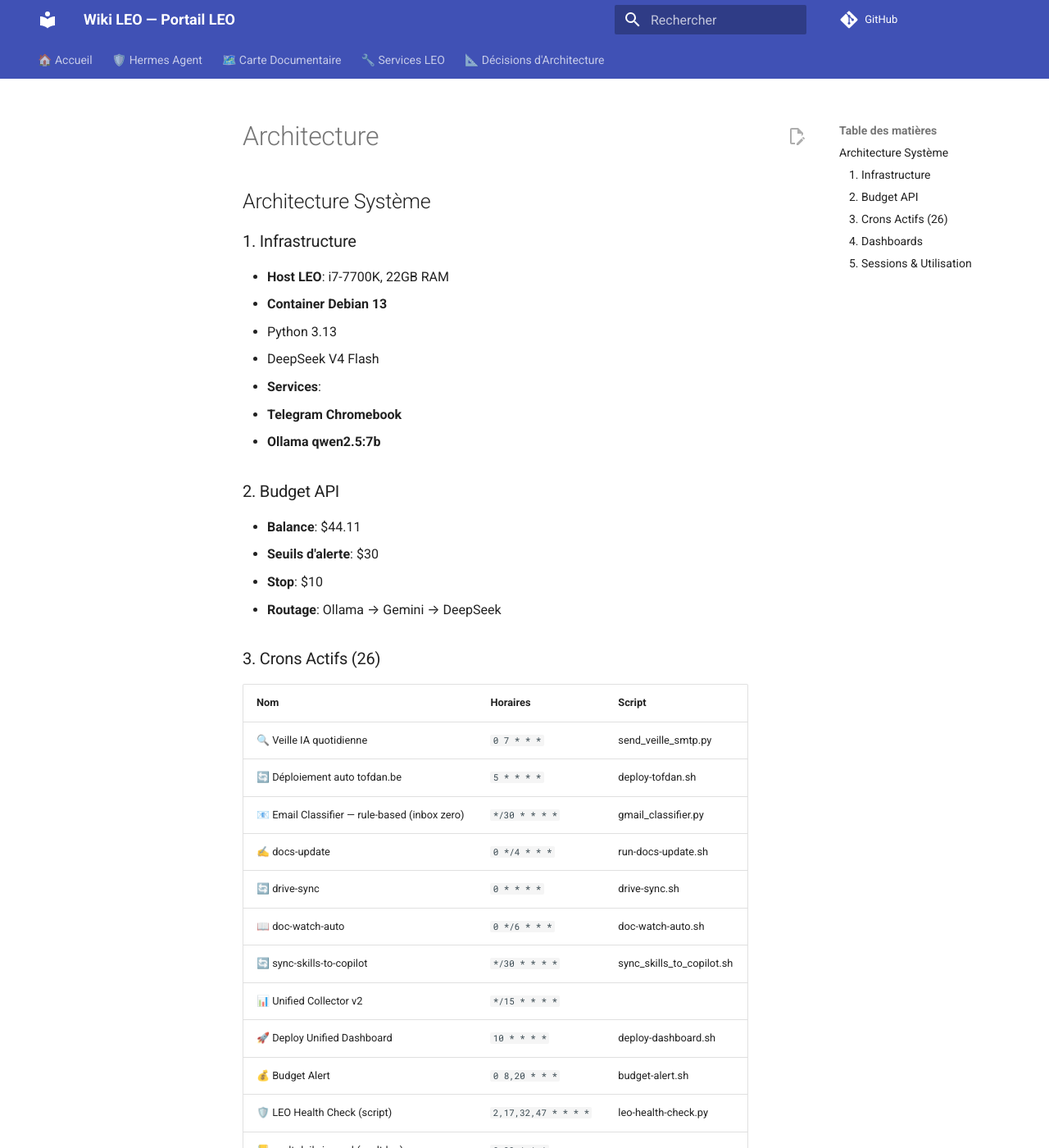
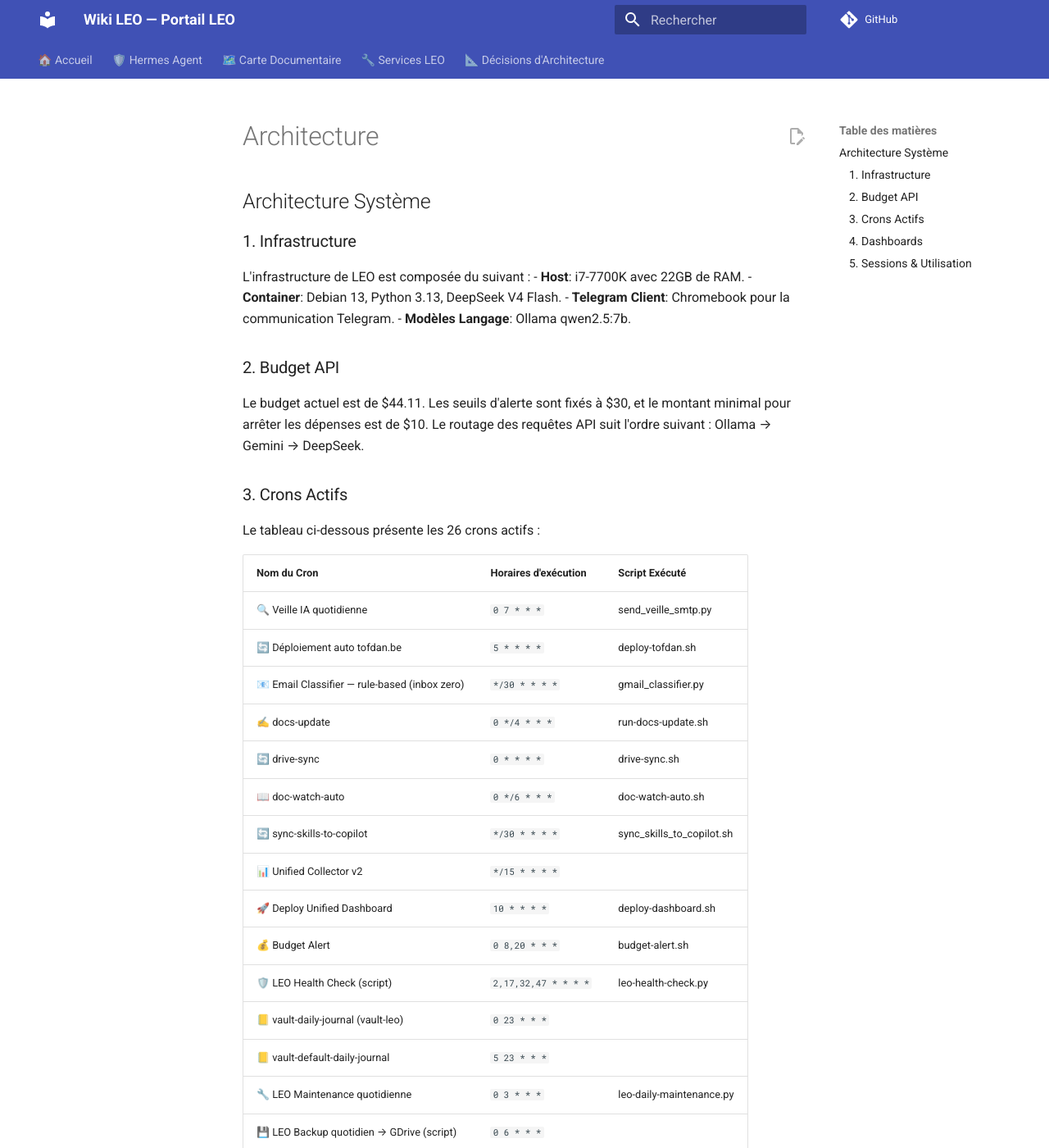
Before and after one commit to christophedanhier-hash/hermes-wiki, an MkDocs documentation site: the page built from docs/hermes/architecture.md, in a window 1280 px wide and 1400 px high. Shown: the whole window at 82% size. Built offline with MkDocs 1.6.1 and Material for MkDocs 9.7.7, drawn with Linux system fonts in a browser that asks for light colours; comment, search, counter and statistics services are not loaded; some of the changed text lies outside the part shown.

```diff
--- a/docs/hermes/architecture.md
+++ b/docs/hermes/architecture.md
@@ -1,23 +1,20 @@
 ## Architecture Système
 
 ### 1. Infrastructure
-- **Host LEO**: i7-7700K, 22GB RAM
-- **Container Debian 13**
-  - Python 3.13
-  - DeepSeek V4 Flash
-- **Services**:
-  - **Telegram Chromebook**
-  - **Ollama qwen2.5:7b**
+L'infrastructure de LEO est composée du suivant :
+- **Host**: i7-7700K avec 22GB de RAM.
+- **Container**: Debian 13, Python 3.13, DeepSeek V4 Flash.
+- **Telegram Client**: Chromebook pour la communication Telegram.
+- **Modèles Langage**: Ollama qwen2.5:7b.
 
 ### 2. Budget API
-- **Balance**: $44.11
-- **Seuils d'alerte**: $30
-- **Stop**: $10
-- **Routage**: Ollama → Gemini → DeepSeek
+Le budget actuel est de $44.11. Les seuils d'alerte sont fixés à $30, et le montant minimal pour arrêter les dépenses est de $10. Le routage des requêtes API suit l'ordre suivant : Ollama → Gemini → DeepSeek.
 
-### 3. Crons Actifs (26)
-| **Nom** | **Horaires** | **Script** |
-|---|---|---|
+### 3. Crons Actifs
+Le tableau ci-dessous présente les 26 crons actifs :
+
+| **Nom du Cron** | **Horaires d'exécution** | **Script Exécuté** |
+|-----------------|-------------------------|--------------------|
 | 🔍 Veille IA quotidienne | `0 7 * * *` | send_veille_smtp.py |
 | 🔄 Déploiement auto tofdan.be | `5 * * * *` | deploy-tofdan.sh |
 | 📧 Email Classifier — rule-based (inbox zero) | `*/30 * * * *` | gmail_classifier.py |
@@ -35,12 +32,20 @@
 | 💾 LEO Backup quotidien → GDrive (script) | `0 6 * * *` |
 
 ### 4. Dashboards
-- **crons**
-- **github**
-- **machines**
-- **wiki**
+Les dashboards suivants sont disponibles :
+- **crons**: Moniteur des tâches cron.
+- **github**: Suivi des activités sur GitHub.
+- **machines**: Surveillance de l'état des machines.
+- **wiki**: Gestion et mise à jour du wiki.
 
 ### 5. Sessions & Utilisation
-- **Total sessions**: 1392
-- **Total messages**: 21425
-- **Telegram**: 14 sessions
+Les statistiques d'utilisation sont les suivantes :
+- **Total sessions**: 1408
+- **Total messages**: 21489
+- **Sessions Telegram**: 14
+
+La taille de la base de données est de 172.5 MB.
+
+---
+
+Ce document fournit une vue d'ensemble de l'architecture système de LEO, des ressources utilisées et des tâches planifiées.
```
Also changed, not shown: docs/hermes/changelog.md (+8 -10 lines).
